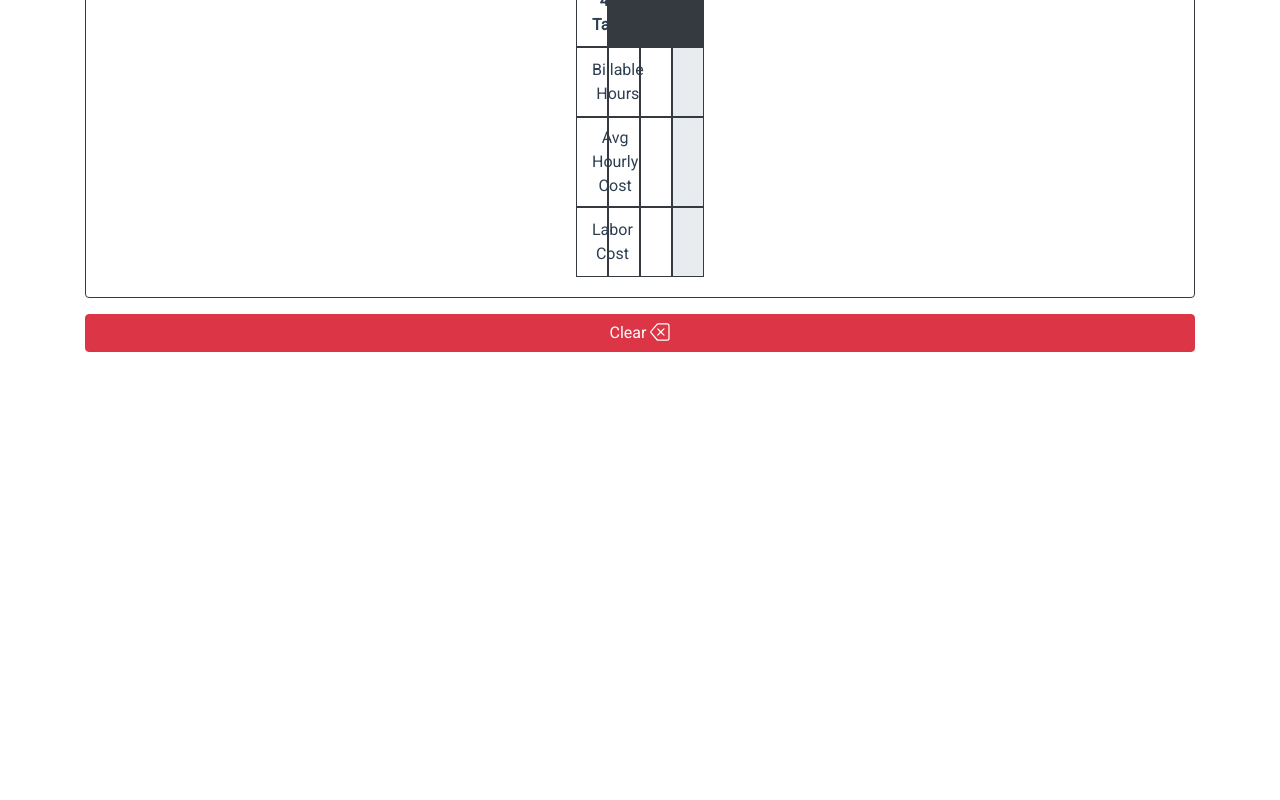
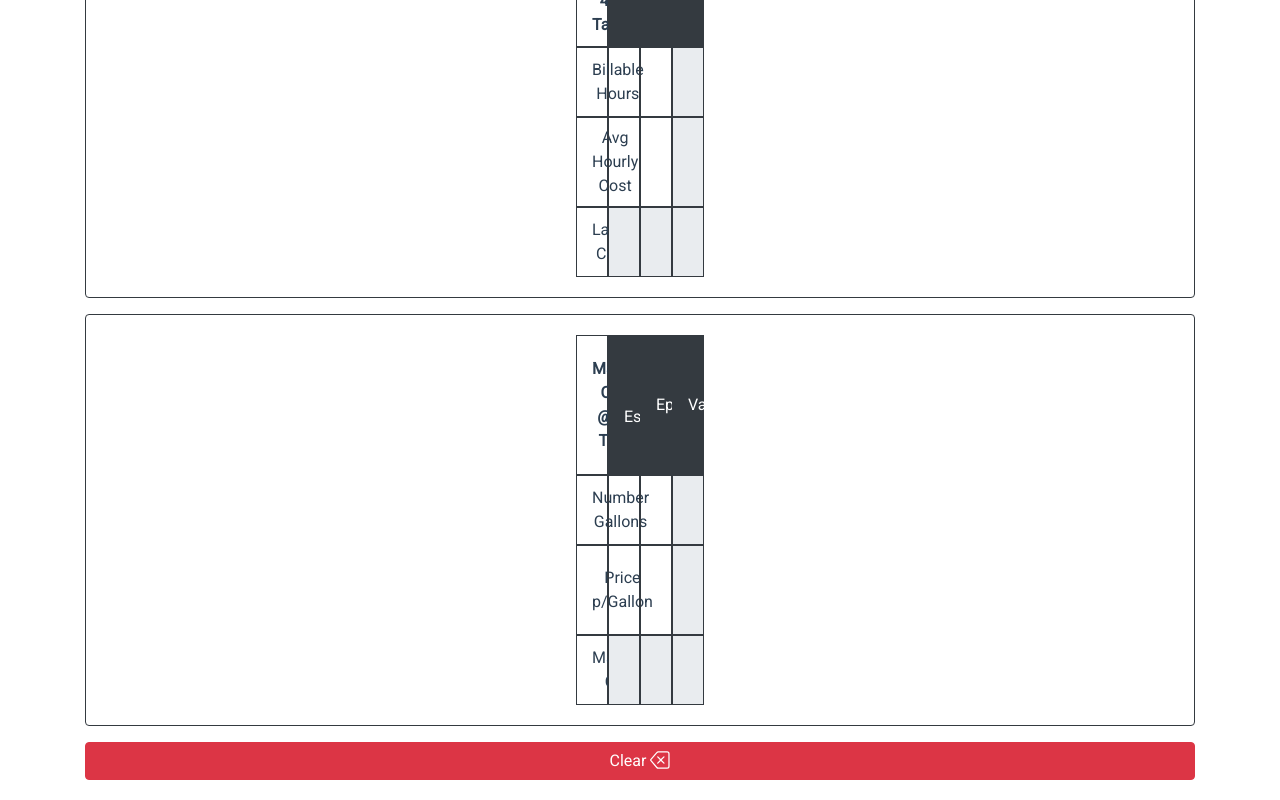
Before and after one commit to johnrobertferrer/FRESH-COAT-OF-SAINT-JOHNS, a Vue app: page / in a window 1280 px wide. Shown: the part 2026-2826 px from the top of the page. Before the commit the page ends 2398 px from the top, so only its background shows below. Built offline with nearby package versions, Linux system fonts and the light colour scheme.

Commit message:
:star: Feat: add material cost @ 15% Target

```diff
--- a/src/components/CustomInput.vue
+++ b/src/components/CustomInput.vue
@@ -23,10 +23,18 @@ export default {
             switch(this.alias) {
                 case 'average_hourly_rate':
                 case 'rounded_labor_days':
+                case 'rounded_not_end_zero':
+                case 'billable_hours_epic':
+                case 'average_hourly_cost_epic':
+                case 'number_gallons_my_estimate':
+                case 'price_p_gallon_my_estimate':
                     interval = 1;
                     break;
                 case 'burden_percent':
                 case 'labor_target_percent':
+                case 'billable_hours_actual':
+                case 'number_gallons_epic':
+                case 'price_p_gallon_epic':
                     interval = 2;
                     break;
                 case 'epic_work_order_hours':
@@ -34,6 +42,9 @@ export default {
                     break;
                 case 'billable_hours_day':
                     interval = 4;
+                    break;
+                case 'average_hourly_cost_actual':
+                    interval = 5;
                     break;
             }
 
--- a/src/components/MainComponent.vue
+++ b/src/components/MainComponent.vue
@@ -16,6 +16,7 @@
             <b-table hover :items="getFirstItem" table-variant="dark" :fields="getFirstField"></b-table>
         </b-jumbotron>
 
+        <!-- SECOND -->
         <b-card border-variant="primary" header="EPIC eBid Sanity Check" header-bg-variant="primary" header-text-variant="white" align="center">
             <b-row class="item">
                 <b-col>
@@ -73,7 +74,7 @@
             </b-row>
         </b-card>
 
-        <!-- SECOND -->
+        <!-- THIRD -->
 		<b-card border-variant="primary" header="Pricing Estimate" header-bg-variant="primary" header-text-variant="white" align="center">
             <b-row class="item">
                 <b-col>
@@ -109,7 +110,7 @@
             </b-row>
         </b-card>
 
-        <!-- THIRD -->
+        <!-- FOURTH -->
 		<b-card border-variant="primary" align="center">
             <b-row class="item">
                 <b-col>
@@ -178,7 +179,7 @@
             </b-row>
         </b-card>
 
-        <!-- FOURTH -->
+        <!-- FIFTH -->
         <b-card border-variant="dark" align="center">
             <b-row class="item pl-2 pr-2">
                 <b-col class="border border-dark rounded-0 border custom-column-140">
@@ -240,14 +241,88 @@
                         Labor Cost
                     </label>
                 </b-col>
-                <b-col class="full border border-dark custom-column-70">
-                    <CustomInput v-model="division.fifth.labor_cost_epic" alias="labor_cost_epic" classes="border-0 pl-0 pr-0 noBoxShadow responsive-input"></CustomInput>
+                <b-col class="full border border-dark custom-column-70 bg-gray-300">
+                    <CustomInput v-model="laborCostEpic" alias="labor_cost_epic" classes="bg-gray-300 border-0 pl-0 pr-0 responsive-input" :disabled="true"></CustomInput>
                 </b-col>
-                <b-col class="full border border-dark custom-column-70">
-                    <CustomInput v-model="division.fifth.labor_cost_actual" alias="labor_cost_actual" classes="border-0 pl-0 pr-0 noBoxShadow responsive-input"></CustomInput>
+                <b-col class="full border border-dark custom-column-70 bg-gray-300">
+                    <CustomInput v-model="laborCostActual" alias="labor_cost_actual" classes="bg-gray-300 border-0 pl-0 pr-0 responsive-input" :disabled="true"></CustomInput>
                 </b-col>
                 <b-col class="full border border-dark custom-column-70 bg-gray-300">
                     <CustomInput type="dollar_parenthesis" v-model="laborCostVar" alias="labor_cost_var" classes="bg-gray-300 border-0 pl-0 pr-0 responsive-input" :disabled="true"></CustomInput>
+                </b-col>
+            </b-row>
+        </b-card>
+
+        <!-- SIXTH -->
+        <b-card border-variant="dark" align="center">
+            <b-row class="item pl-2 pr-2">
+                <b-col class="border border-dark rounded-0 border custom-column-140">
+                    <label class="font-weight-bold">
+                        Material Costs @ 15% Target
+                    </label>
+                </b-col>
+                <b-col class="text-white border border-dark bg-dark custom-column-140">
+                    <label>
+                        My Estimate
+                    </label>
+                </b-col>
+                <b-col class="text-white border border-dark bg-dark rounded-0 custom-column-140">
+                    <label>
+                        Epic
+                    </label>
+                </b-col>
+                <b-col class="text-white border border-dark bg-dark rounded-0 custom-column-140">
+                    <label>
+                        Var
+                    </label>
+                </b-col>
+            </b-row>
+            <b-row class="item pl-2 pr-2" ref="billable_hours">
+                <b-col class="border border-dark custom-column-70">
+                    <label>
+                        Number Gallons
+                    </label>
+                </b-col>
+                <b-col class="full border border-dark custom-column-70">
+                    <CustomInput v-model="division.sixth.number_gallons_my_estimate" alias="number_gallons_my_estimate" classes="border-0 pl-0 pr-0 noBoxShadow responsive-input"></CustomInput>
+                </b-col>
+                <b-col class="full border border-dark custom-column-70">
+                    <CustomInput v-model="division.sixth.number_gallons_epic" alias="number_gallons_epic" classes="border-0 pl-0 pr-0 noBoxShadow responsive-input"></CustomInput>
+                </b-col>
+                <b-col class="full border border-dark bg-gray-300 custom-column-70">
+                    <CustomInput type="dollar_parenthesis" v-model="numberGallonsVar" alias="number_gallons_var" classes="bg-gray-300 border-0 pl-0 pr-0 responsive-input" :disabled="true"></CustomInput>
+                </b-col>
+            </b-row>
+            <b-row class="item pl-2 pr-2">
+                <b-col class="border border-dark custom-column-90">
+                    <label>
+                        Price p/Gallon
+                    </label>
+                </b-col>
+                <b-col class="full border border-dark custom-column-90">
+                    <CustomInput v-model="division.sixth.price_p_gallon_my_estimate" alias="price_p_gallon_my_estimate" classes="border-0 pl-0 pr-0 noBoxShadow responsive-input"></CustomInput>
+                </b-col>
+                <b-col class="full border border-dark custom-column-90">
+                    <CustomInput v-model="division.sixth.price_p_gallon_epic" alias="price_p_gallon_epic" classes="border-0 pl-0 pr-0 noBoxShadow responsive-input"></CustomInput>
+                </b-col>
+                <b-col class="full border border-dark custom-column-90 bg-gray-300">
+                    <CustomInput type="dollar_parenthesis" v-model="pricePGallonVar" alias="price_p_gallon_var" classes="bg-gray-300 border-0 pl-0 pr-0 responsive-input" :disabled="true"></CustomInput>
+                </b-col>
+            </b-row>
+            <b-row class="item pl-2 pr-2">
+                <b-col class="border border-dark custom-column-70">
+                    <label>
+                        Material Cost
+                    </label>
+                </b-col>
+                <b-col class="full border border-dark custom-column-70 bg-gray-300">
+                    <CustomInput v-model="materialCostMyEstimate" alias="material_cost_my_estimate" classes="bg-gray-300 border-0 pl-0 pr-0 responsive-input" :disabled="true"></CustomInput>
+                </b-col>
+                <b-col class="full border border-dark custom-column-70 bg-gray-300">
+                    <CustomInput v-model="materialCostEpic" alias="material_cost_epic" classes="bg-gray-300 border-0 pl-0 pr-0 responsive-input" :disabled="true"></CustomInput>
+                </b-col>
+                <b-col class="full border border-dark custom-column-70 bg-gray-300">
+                    <CustomInput type="dollar_parenthesis" v-model="materialCostVar" alias="material_cost_var" classes="bg-gray-300 border-0 pl-0 pr-0 responsive-input" :disabled="true"></CustomInput>
                 </b-col>
             </b-row>
         </b-card>
@@ -329,6 +404,18 @@
                         labor_cost_epic: 0,
                         labor_cost_actual: 0,
                         labor_cost_var: 0
+                    },
+
+                    sixth: {
+                        number_gallons_my_estimate: 0,
+                        number_gallons_epic: 0,
+                        number_gallons_var: 0,
+                        price_p_gallon_my_estimate: 0,
+                        price_p_gallon_epic: 0,
+                        price_p_gallon_var: 0,
+                        material_cost_my_estimate: 0,
+                        material_cost_epic: 0,
+                        material_cost_var: 0
                     }
 				}
 
@@ -369,8 +456,36 @@
                 return (parseFloat(this.division.fifth.average_hourly_cost_actual) - parseFloat(this.division.fifth.average_hourly_cost_epic));
             },
 
+            laborCostEpic: function() {
+                return (parseFloat(this.division.fifth.billable_hours_epic) * parseFloat(this.division.fifth.average_hourly_cost_epic));
+            },
+
+            laborCostActual: function() {
+                return (parseFloat(this.division.fifth.billable_hours_actual) * parseFloat(this.division.fifth.average_hourly_cost_actual));
+            },
+
             laborCostVar: function() {
-                return (parseFloat(this.division.fifth.average_hourly_cost_actual) - parseFloat(this.division.fifth.average_hourly_cost_epic));
+                return parseFloat(this.laborCostActual - this.laborCostEpic);
+            },
+
+            numberGallonsVar: function() {
+                return (parseFloat(this.division.sixth.number_gallons_my_estimate) - parseFloat(this.division.sixth.number_gallons_epic));
+            },
+
+            pricePGallonVar: function() {
+                return (parseFloat(this.division.sixth.price_p_gallon_my_estimate) - parseFloat(this.division.sixth.price_p_gallon_epic));
+            },
+
+            materialCostMyEstimate: function() {
+                return (parseFloat(this.division.sixth.number_gallons_my_estimate) * parseFloat(this.division.sixth.price_p_gallon_my_estimate));
+            },
+
+            materialCostEpic: function() {
+                return (parseFloat(this.division.sixth.number_gallons_epic) * parseFloat(this.division.sixth.price_p_gallon_epic));
+            },
+
+            materialCostVar: function() {
+                return parseFloat(this.materialCostMyEstimate - this.materialCostEpic);
             },
 
             getFirstItem() {
```
Also changed, not shown: 7 other files (tests, documents, lock files or other folders).
